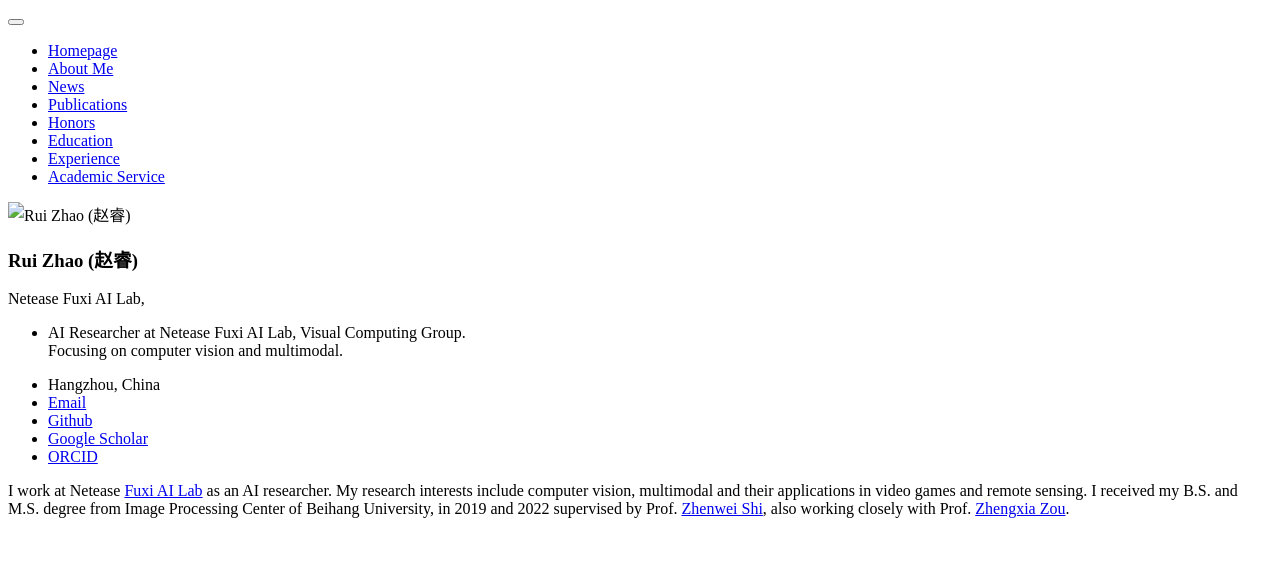
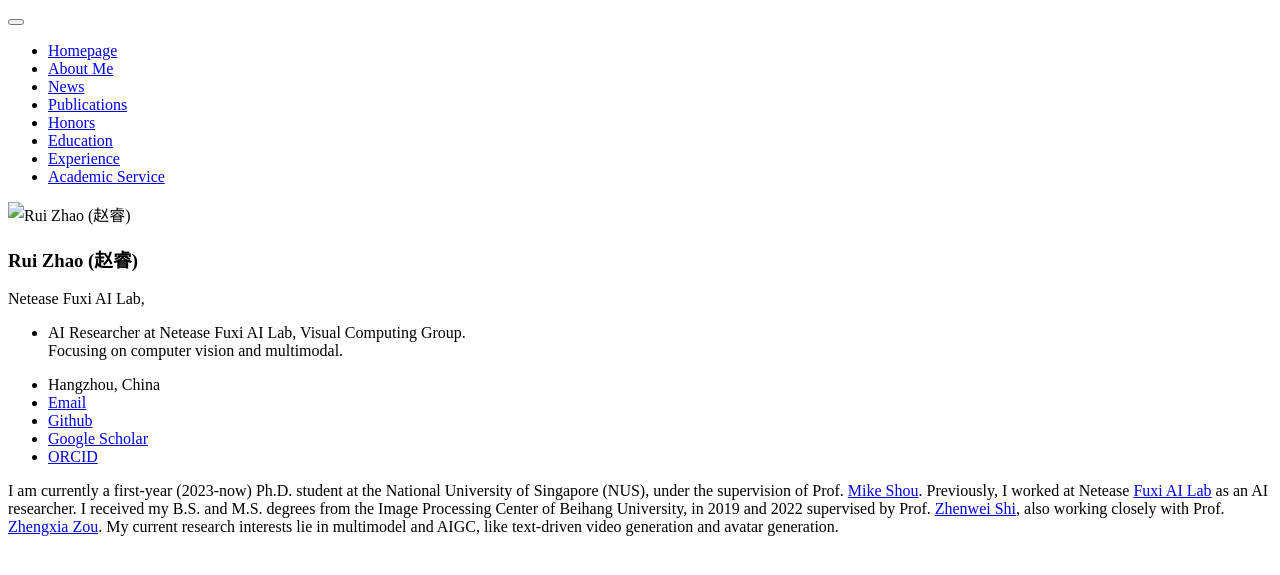
Before and after one commit to ruizhaocv/ruizhaocv.github.io, a Jekyll site: the page built from _pages/includes/intro.md, in a window 1280 px wide. Shown: the top 575 px of the page. Built offline with Jekyll 4.4.1, drawn with Linux system fonts in a browser that asks for light colours; our own code applies the rules of GitHub Pages for plain Markdown files.

Commit message:
Update intro.md

```diff
--- a/_pages/includes/intro.md
+++ b/_pages/includes/intro.md
@@ -1,5 +1,4 @@
-I work at Netease [Fuxi AI Lab](https://fuxi.163.com/fuxi-introduction) as an AI researcher. My research interests
-include computer vision, multimodal and their applications in video games
-and remote sensing. I received my B.S. and M.S. degree from Image Processing Center of Beihang University,
-in 2019 and 2022 supervised by Prof. [Zhenwei Shi](https://levir.buaa.edu.cn/),
-also working closely with Prof. [Zhengxia Zou](https://zhengxiazou.github.io/).
+I am currently a first-year (2023-now) Ph.D. student at the National University of Singapore (NUS), under the supervision of Prof. [Mike Shou](https://sites.google.com/view/showlab).
+Previously, I worked at Netease [Fuxi AI Lab](https://fuxi.163.com/fuxi-introduction) as an AI researcher.
+I received my B.S. and M.S. degrees from the Image Processing Center of Beihang University, in 2019 and 2022 supervised by Prof. [Zhenwei Shi](https://levir.buaa.edu.cn/), also working closely with Prof. [Zhengxia Zou](https://zhengxiazou.github.io/).
+My current research interests lie in multimodel and AIGC, like text-driven video generation and avatar generation.
```
